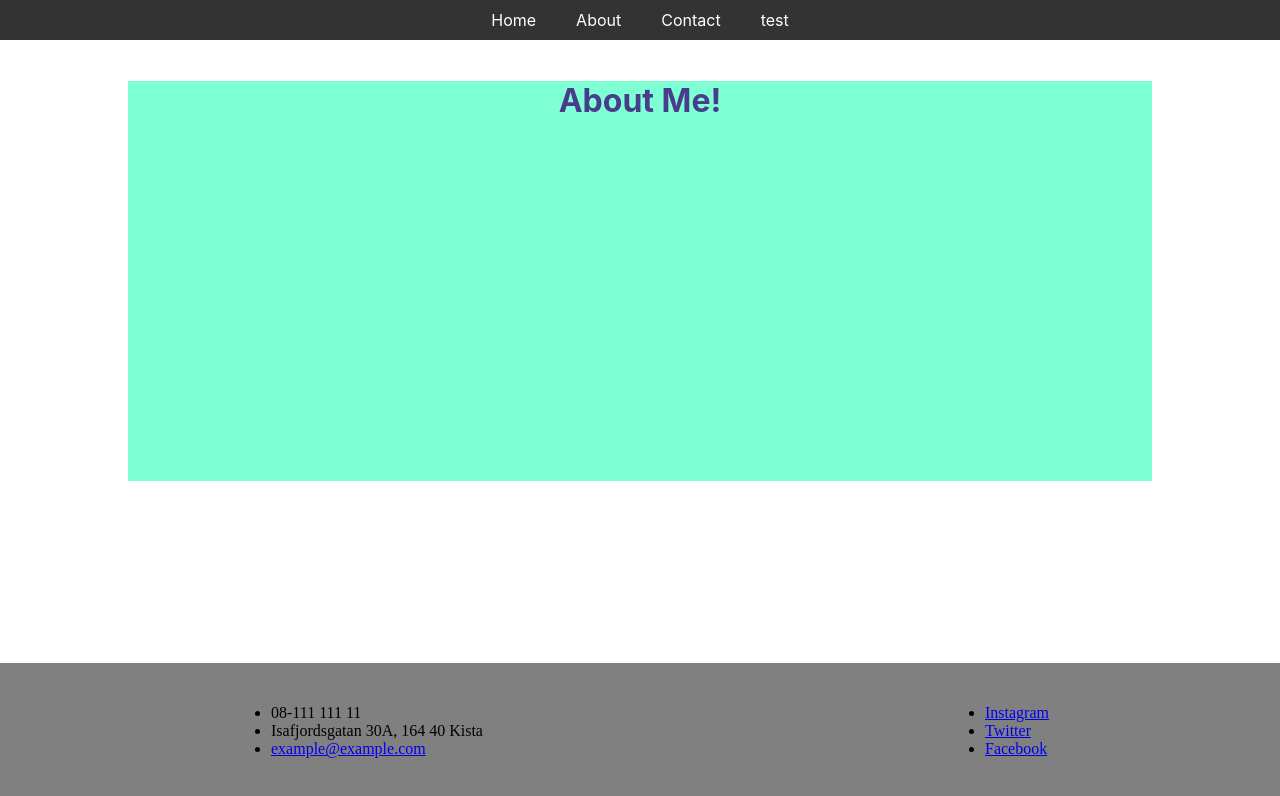
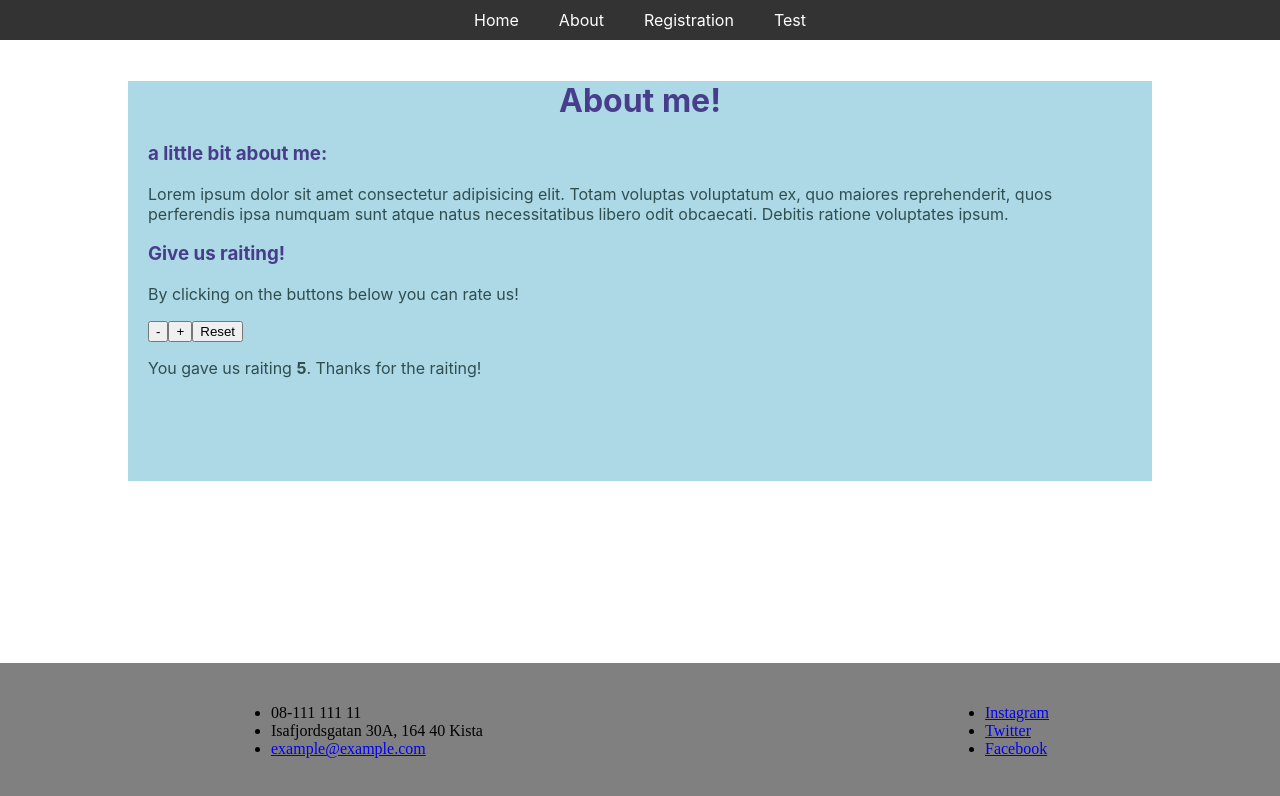
Before and after one commit to sararazm/FirstWebAplicationReact, a React (Create React App) app: page /about in a window 1280 px wide. Shown: the top 796 px of the page. Built offline with nearby package versions, Linux system fonts and the light colour scheme.

Commit message:
seting a reset btn for counter, changing the font size in nopage, completeing the registration site

```diff
--- a/src/App.js
+++ b/src/App.js
@@ -1,10 +1,11 @@
 import './App.css';
 import Home from './components/Pages/home/Home';
 import About from './components/Pages/about/About';
-import Contact from './components/Pages/contact/Contact';
+import Registration from './components/Pages/registration/Registration';
 import Footer from './components/footer/Footer';
 import Header from '../src/components/Pages/Header';
 import NoPage from '../src/components/Pages/NoPage';
+import Test from './components/Pages/test/Test';
 import { BrowserRouter, Routes, Route } from "react-router-dom";
 
 
@@ -19,8 +20,9 @@ function App() {
         <Route path="/">
           <Route index element={<Home />} />
           <Route path="about" element={<About />} />
-          <Route path="contact" element={<Contact />} />
+          <Route path="registration" element={<Registration />} />
           <Route path="*" element={<NoPage />} />
+          <Route path="test" element={<Test />} />
         </Route>
       </Routes>
       <Footer />
--- a/src/components/Pages/Header.js
+++ b/src/components/Pages/Header.js
@@ -8,8 +8,8 @@ const Header = () => {
 
                 <Link to="/" style={{ textDecoration: "none", color: "white", paddingRight: '20px', paddingLeft: '20px' }}>Home</Link>
                 <Link to="/about" style={{ textDecoration: "none", color: "white", paddingRight: '20px', paddingLeft: '20px' }}>About</Link>
-                <Link to="/contact" style={{ textDecoration: "none", color: "white", paddingRight: '20px', paddingLeft: '20px' }}>Contact</Link>
-                <Link to="/contact" style={{ textDecoration: "none", color: "white", paddingRight: '20px', paddingLeft: '20px' }}>test</Link>
+                <Link to="/registration" style={{ textDecoration: "none", color: "white", paddingRight: '20px', paddingLeft: '20px' }}>Registration</Link>
+                <Link to="/test" style={{ textDecoration: "none", color: "white", paddingRight: '20px', paddingLeft: '20px' }}>Test</Link>
 
             </nav>
 
--- a/src/components/Pages/NoPage.js
+++ b/src/components/Pages/NoPage.js
@@ -1,5 +1,5 @@
 const NoPage = () => {
-    return <h1>404</h1>;
+    return <h1 id="no-page">404</h1>;
 };
 
 export default NoPage;
--- a/src/components/Pages/about/About.js
+++ b/src/components/Pages/about/About.js
@@ -1,10 +1,34 @@
-import React from 'react'
+import React, { useState } from 'react'
 import "../style.css"
 
 function About() {
+    const [count, setCount] = useState(5);
+    function decrementCount() {
+        setCount(previousCount => previousCount - 1);
+    }
+    function incrementCount() {
+        setCount(previousCount => previousCount + 1);
+    }
+    function resetCount() {
+        setCount(0);
+    }
+
     return (
         <div className="container">
-            <h1>About Me!</h1>
+            <h1>About me!</h1>
+            <h3>a little bit about me:</h3>
+            <p>Lorem ipsum dolor sit amet consectetur adipisicing elit. Totam voluptas voluptatum ex, quo maiores reprehenderit, quos perferendis ipsa numquam sunt atque natus necessitatibus libero odit obcaecati. Debitis ratione voluptates ipsum.</p>
+
+
+            <h3>Give us raiting!</h3>
+            <p> By clicking on the buttons below you can rate us!</p>
+            <div className="count-button">
+                <button className="minus-button" onClick={decrementCount}>-</button>
+                <button className="plus-button" onClick={incrementCount}>+</button>
+                <button className="reset-button" onClick={resetCount}>Reset</button>
+            </div>
+            <p>You gave us raiting <b>{count}</b>. Thanks for the raiting!</p>
+
         </div>
     )
 }
--- a/src/components/Pages/contact/Contact.js
+++ /dev/null
@@ -1,26 +0,0 @@
-import React, { useState } from 'react'
-import "../style.css";
-
-function Contact() {
-    const [count, setCount] = useState(5);
-
-    function decrementCount() {
-        setCount(previousCount => previousCount - 1);
-    }
-    function incrementCount() {
-        setCount(previousCount => previousCount + 1);
-    }
-
-    return (
-        <div className="container">
-
-            <h1>Contact Me!</h1>
-            <button className="minus-bottom" onClick={decrementCount}>-</button>
-            <span>{count}</span>
-            <button className="plus-bottom" onClick={incrementCount}>+</button>
-
-        </div>
-    )
-}
-
-export default Contact;
--- a/src/components/Pages/home/Home.js
+++ b/src/components/Pages/home/Home.js
@@ -1,22 +1,12 @@
 import React, { useState } from 'react'
 import "../style.css"
-import { css } from '@emotion/css';
 
 function Home() {
-    const [color, setColor] = useState('#000000');
-    const [fontColor, setFontColor] = useState('#111111');
 
-    const styling = css`
-    width: 550px;
-    padding: 40px;
-    background-color: ${color};
-    h1 { color: ${fontColor} }
-    p { color: ${fontColor} }
-    `
 
     return (
-        <div className="container" style={{ textColor: { color } }}>
-            <h1 style={{ textDecoration: "none", color: "white", paddingRight: '20px', paddingLeft: '20px' }}>Home Page</h1>
+        <div className="container">
+            <h1>Home Page</h1>
 
             <p>
                 Lorem ipsum dolor sit amet consectetur adipisicing elit. Reiciendis eaque natus ex. Et, autem rerum quia obcaecati quisquam nemo neque, vel error possimus temporibus nobis alias culpa aperiam amet magni blanditiis excepturi quae aliquid! Atque, illum. Quo fugiat temporibus dolorem!
--- /dev/null
+++ b/src/components/Pages/registration/Registration.js
@@ -0,0 +1,42 @@
+import React, { useState } from 'react'
+import "../style.css";
+
+function Registration() {
+    const [values, setValues] = useState({ firstName: "", lastName: "", email: "" });
+
+    const handleTheFirstNameInputChange = (event) => {
+        setValues({ ...values, firstName: event.target.value })
+    }
+    const handleTheLastNameInputChange = (event) => {
+        setValues({ ...values, lastName: event.target.value })
+    }
+    const handleTheEmailInputChange = (event) => {
+        setValues({ ...values, email: event.target.value })
+    }
+
+    const [submit, setSubmitMessage] = useState(false);
+    const handleSubmitButton = (event) => {
+        event.preventDefault()
+        setSubmitMessage(true);
+    }
+
+    return (
+        <div className="container">
+
+            <h1>Registration</h1>
+
+            <center><form className="register-form" onSubmit={handleSubmitButton}>
+                {submit ? <div className="confirm-message">Thanks for registering!</div> : null}
+                <input className="form-field" placeholder="FirstName" name="firstName" value={values.firstName} onChange={handleTheFirstNameInputChange} /> <br />
+                {submit && !values.firstName ? <p>Please enter your first name</p> : null}
+                <input className="form-field" placeholder="LastName" name="lastName" value={values.lastName} onChange={handleTheLastNameInputChange} /> <br />
+                {submit && !values.lastName ? <p>Please enter your last name</p> : null}
+                <input className="form-field" placeholder="Email" name="email" value={values.email} onChange={handleTheEmailInputChange} /> <br />
+                {submit && !values.email ? <p>Please enter your email</p> : null}
+                <button className="form-field" type="submit">Register</button>
+            </form></center>
+        </div>
+    )
+}
+
+export default Registration;
--- a/src/components/Pages/style.css
+++ b/src/components/Pages/style.css
@@ -1,7 +1,7 @@
 .container {
     width: 80%;
     height: 400px;
-    background-color: aquamarine;
+    background-color: lightblue;
     padding: 10px 40px 10p 40px;
     margin: 5px 10% 5px 10%;
 }
@@ -12,8 +12,25 @@ h1 {
     text-align: center;
 }
 
+h3 {
+    font-size: 60x;
+    color: darkslateblue;
+    text-align: left;
+    padding-left: 20px;
+    padding-right: 20px;
+}
+
 p {
     color: darkslategray;
     padding-left: 20px;
     padding-right: 20px;
 }
+
+.count-button {
+    padding-left: 20px;
+    padding-right: 20px;
+}
+
+#no-page {
+    font-size: 100px;
+}
--- /dev/null
+++ b/src/components/Pages/test/Test.js
@@ -0,0 +1,16 @@
+import React, { useState } from 'react';
+import "../style.css"
+
+function Test() {
+
+
+    return (
+        <div className="container">
+            <p>
+                Lorem ipsum dolor, sit amet consectetur adipisicing elit. Excepturi sapiente rerum autem eveniet enim nesciunt deserunt, placeat laboriosam eos eaque aut velit, maiores harum ab sint iure maxime vel ducimus.20
+            </p>
+        </div>
+    )
+}
+
+export default Test;
```
